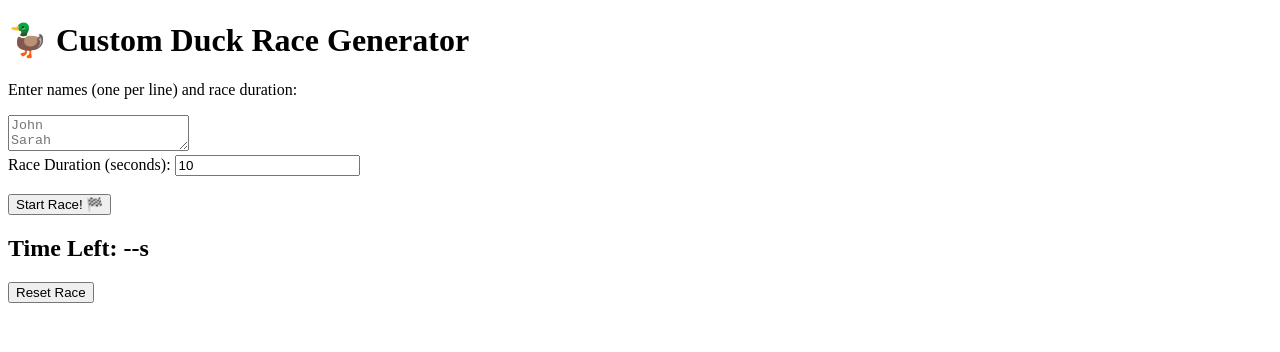
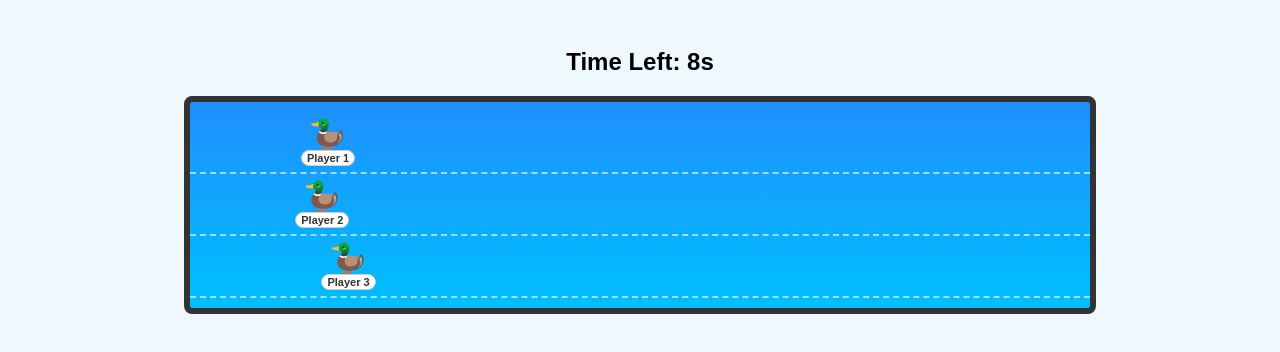
Before and after one commit to THISISME497/Duck-Race, a plain HTML site: page index.html in a window 1280 px wide. Both pictures are taken after a click on the button "Start Race! 🏁". Drawn offline with Linux system fonts and the light colour scheme.

Commit message:
Update index.html

```diff
--- a/index.html
+++ b/index.html
@@ -4,27 +4,190 @@
     <meta charset="UTF-8">
     <meta name="viewport" content="width=device-width, initial-scale=1.0">
     <title>Custom Duck Race</title>
-    <link rel="stylesheet" href="style.css">
+    <style>
+        body {
+            font-family: Arial, sans-serif;
+            text-align: center;
+            background-color: #f0f8ff;
+            padding: 20px;
+        }
+        textarea {
+            width: 300px;
+            height: 150px;
+        }
+        .hidden {
+            display: none !important;
+        }
+        #track {
+            width: 90%;
+            max-width: 900px;
+            background: linear-gradient(180deg, #1e90ff, #00bfff);
+            border: 6px solid #333;
+            border-radius: 8px;
+            margin: 20px auto;
+            overflow: hidden;
+            position: relative;
+            padding: 10px 0;
+        }
+        .duck-lane {
+            height: 60px;
+            border-bottom: 2px dashed rgba(255, 255, 255, 0.6);
+            position: relative;
+            display: flex;
+            align-items: center;
+        }
+        .duck {
+            position: absolute;
+            left: 0;
+            font-size: 32px;
+            display: flex;
+            flex-direction: column;
+            align-items: center;
+            transition: left 0.03s linear;
+        }
+        .duck-name {
+            font-size: 11px;
+            font-weight: bold;
+            color: #333;
+            background: white;
+            padding: 1px 5px;
+            border-radius: 10px;
+            border: 1px solid #ccc;
+            margin-top: -5px;
+            white-space: nowrap;
+        }
+    </style>
 </head>
 <body>
     <div id="setup-container">
         <h1>🦆 Custom Duck Race Generator</h1>
-        <p>Enter names (one per line) and race duration:</p>
-        <textarea id="names-input" placeholder="John&#10;Sarah&#10;Alex"></textarea>
-        <br>
+        <p>Enter names (one per line):</p>
+        <textarea id="names-input" placeholder="John&#10;Sarah&#10;Alex">Player 1&#10;Player 2&#10;Player 3</textarea>
+        <br><br>
         <label for="duration-input">Race Duration (seconds): </label>
         <input type="number" id="duration-input" value="10" min="3">
         <br><br>
-        <button id="start-btn">Start Race! 🏁</button>
+        <button id="start-btn" style="padding: 10px 20px; font-size: 18px; cursor: pointer;">Start Race! 🏁</button>
     </div>
 
     <div id="race-container" class="hidden">
         <h2 id="timer-display">Time Left: --s</h2>
         <div id="track"></div>
-        <h2 id="winner-display" class="hidden"></h2>
-        <button id="reset-btn" class="hidden">Reset Race</button>
+        <h1 id="winner-display" class="hidden" style="color: #ff4500; margin: 20px;"></h1>
+        <button id="reset-btn" class="hidden" style="padding: 10px 20px; font-size: 16px; cursor: pointer;">Reset Race</button>
     </div>
 
-    <script src="script.js"></script>
+    <script>
+        document.getElementById('start-btn').addEventListener('click', startRace);
+        document.getElementById('reset-btn').addEventListener('click', resetGame);
+
+        let raceInterval;
+        let timerInterval;
+
+        function startRace() {
+            const namesText = document.getElementById('names-input').value.trim();
+            const duration = parseInt(document.getElementById('duration-input').value) || 10;
+
+            if (!namesText) {
+                alert('Please enter at least one name!');
+                return;
+            }
+
+            const names = namesText.split('\n').filter(name => name.trim() !== '');
+            const track = document.getElementById('track');
+            track.innerHTML = '';
+
+            document.getElementById('setup-container').classList.add('hidden');
+            document.getElementById('race-container').classList.remove('hidden');
+
+            const ducks = names.map((name) => {
+                const lane = document.createElement('div');
+                lane.className = 'duck-lane';
+
+                const duckElement = document.createElement('div');
+                duckElement.className = 'duck';
+                duckElement.innerHTML = `🦆 <span class="duck-name">${name}</span>`;
+
+                lane.appendChild(duckElement);
+                track.appendChild(lane);
+
+                return {
+                    element: duckElement,
+                    name: name,
+                    position: 0,
+                    velocity: 0,
+                    finished: false
+                };
+            });
+
+            let timeLeft = duration;
+            const timerDisplay = document.getElementById('timer-display');
+            timerDisplay.innerText = `Time Left: ${timeLeft}s`;
+
+            const trackWidth = (track.clientWidth > 100) ? (track.clientWidth - 70) : 700;
+            let winner = null;
+
+            raceInterval = setInterval(() => {
+                ducks.forEach(duck => {
+                    if (duck.finished) return;
+
+                    let acceleration = Math.random() * 0.5;
+                    if (Math.random() < 0.15) {
+                        acceleration += (Math.random() - 0.4) * 3.0;
+                    }
+
+                    duck.velocity += acceleration;
+                    duck.velocity *= 0.82;
+                    if (duck.velocity < 0) duck.velocity = 0;
+
+                    duck.position += duck.velocity;
+
+                    if (duck.position >= trackWidth) {
+                        duck.position = trackWidth;
+                        duck.finished = true;
+                        if (!winner) {
+                            winner = duck.name;
+                        }
+                    }
+                    duck.element.style.left = duck.position + 'px';
+                });
+            }, 33);
+
+            timerInterval = setInterval(() => {
+                timeLeft--;
+                timerDisplay.innerText = `Time Left: ${timeLeft}s`;
+
+                if (timeLeft <= 0) {
+                    clearInterval(raceInterval);
+                    clearInterval(timerInterval);
+
+                    if (!winner && ducks.length > 0) {
+                        const sortedDucks = [...ducks].sort((a, b) => b.position - a.position);
+                        const winningDuck = sortedDucks[0];
+                        winner = winningDuck.name;
+                        winningDuck.element.style.left = trackWidth + 'px';
+                    }
+
+                    declareWinner(winner);
+                }
+            }, 1000);
+        }
+
+        function declareWinner(name) {
+            const display = document.getElementById('winner-display');
+            display.innerText = `🎉 WINNER: ${name}! 🎉`;
+            display.classList.remove('hidden');
+            document.getElementById('reset-btn').classList.remove('hidden');
+        }
+
+        function resetGame() {
+            document.getElementById('setup-container').classList.remove('hidden');
+            document.getElementById('race-container').classList.add('hidden');
+            document.getElementById('winner-display').classList.add('hidden');
+            document.getElementById('reset-btn').classList.add('hidden');
+            clearInterval(raceInterval);
+            clearInterval(timerInterval);
+        }
+    </script>
 </body>
 </html>
```
